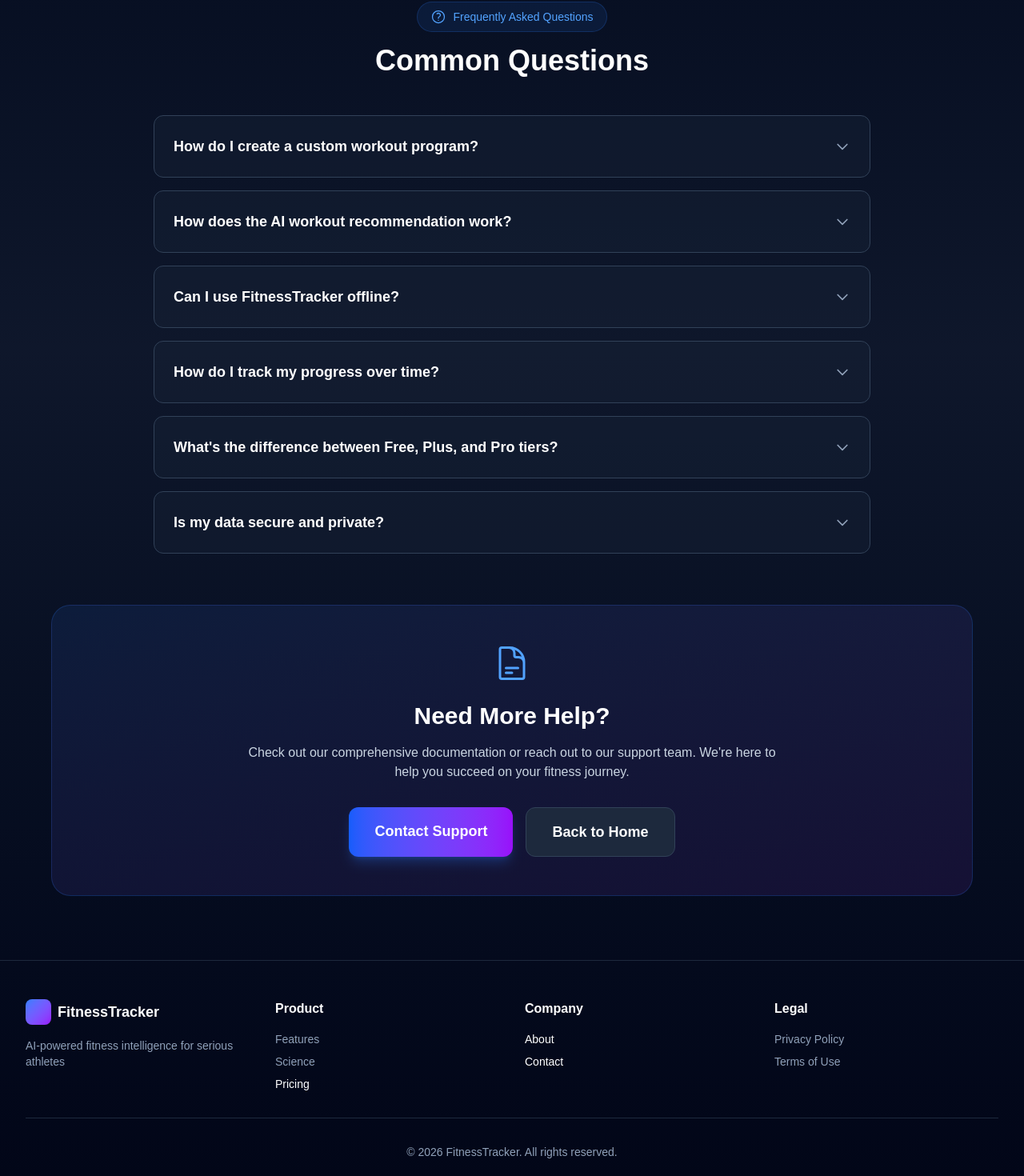
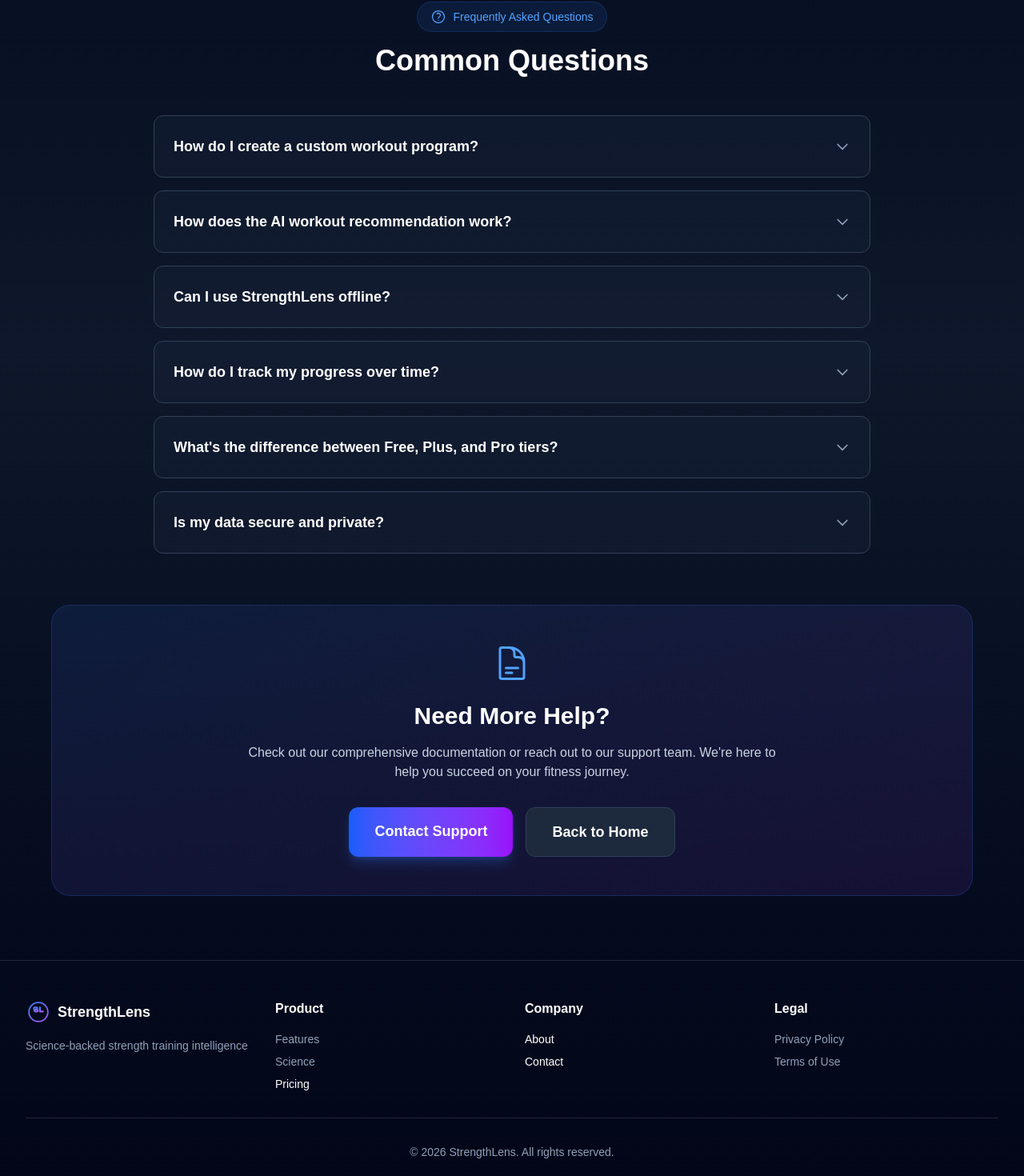
Before and after one commit to AllInOneFitness/fitnesstracker-website, a Next.js app: page /support in a window 1280 px wide. Shown: the part 624-2094 px from the top of the page at 80% size. Built offline with nearby package versions, Linux system fonts and the light colour scheme.

Commit message:
Complete rebrand: Update all pages with StrengthLens branding, logos, and support@strengthlens.com email

```diff
--- a/app/privacy-policy/page.tsx
+++ b/app/privacy-policy/page.tsx
@@ -1,4 +1,5 @@
 import Link from 'next/link';
+import Logo from '../components/Logo';
 
 export default function PrivacyPolicy() {
   return (
@@ -8,8 +9,8 @@
         <div className="max-w-7xl mx-auto px-4 sm:px-6 lg:px-8">
           <div className="flex justify-between items-center h-16">
             <Link href="/" className="flex items-center space-x-2">
-              <div className="w-8 h-8 bg-gradient-to-br from-blue-500 to-purple-600 rounded-lg"></div>
-              <span className="text-xl font-bold text-white">FitnessTracker</span>
+              <Logo className="w-8 h-8" />
+              <span className="text-xl font-bold text-white">StrengthLens</span>
             </Link>
             <div className="hidden md:flex space-x-8">
               <Link href="/#features" className="text-slate-300 hover:text-white transition">Features</Link>
@@ -34,7 +35,7 @@
             <div className="bg-slate-800/50 border border-slate-700 rounded-2xl p-8 mb-8">
               <h2 className="text-2xl font-bold text-white mb-4">Our Commitment to Your Privacy</h2>
               <p className="text-slate-300 leading-relaxed">
-                At FitnessTracker, we take your privacy seriously. This Privacy Policy explains how we collect,
+                At StrengthLens, we take your privacy seriously. This Privacy Policy explains how we collect,
                 use, disclose, and safeguard your information when you use our mobile application and services.
                 We are committed to protecting your personal data and being transparent about our practices.
               </p>
@@ -224,7 +225,7 @@
               <h2 className="text-3xl font-bold text-white mb-6">7. Children's Privacy</h2>
               <div className="bg-slate-800/30 border border-slate-700 rounded-xl p-6">
                 <p className="text-slate-300">
-                  FitnessTracker is not intended for children under 13 years of age. We do not knowingly collect
+                  StrengthLens is not intended for children under 13 years of age. We do not knowingly collect
                   personal information from children under 13. If you believe we have collected information from
                   a child under 13, please contact us immediately.
                 </p>
@@ -260,7 +261,7 @@
                   If you have any questions about this Privacy Policy or our data practices, please contact us:
                 </p>
                 <div className="space-y-2 text-slate-300">
-                  <p><strong className="text-white">Email:</strong> privacy@fitnesstracker.app</p>
+                  <p><strong className="text-white">Email:</strong> privacy@strengthlens.com</p>
                   <p><strong className="text-white">Support:</strong> <Link href="/support" className="text-blue-400 hover:text-blue-300">Visit our Support page</Link></p>
                 </div>
               </div>
@@ -274,12 +275,12 @@
         <div className="max-w-7xl mx-auto">
           <div className="grid md:grid-cols-4 gap-8 mb-8">
             <div>
-              <div className="flex items-center space-x-2 mb-4">
-                <div className="w-8 h-8 bg-gradient-to-br from-blue-500 to-purple-600 rounded-lg"></div>
-                <span className="text-lg font-bold text-white">FitnessTracker</span>
-              </div>
+              <Link href="/" className="flex items-center space-x-2 mb-4 inline-flex">
+                <Logo className="w-8 h-8" />
+                <span className="text-lg font-bold text-white">StrengthLens</span>
+              </Link>
               <p className="text-slate-400 text-sm">
-                AI-powered fitness intelligence for serious athletes
+                Science-backed strength training intelligence
               </p>
             </div>
             <div>
@@ -306,7 +307,7 @@
             </div>
           </div>
           <div className="border-t border-slate-800 pt-8 text-center text-slate-400 text-sm">
-            <p>© 2026 FitnessTracker. All rights reserved.</p>
+            <p>© 2026 StrengthLens. All rights reserved.</p>
           </div>
         </div>
       </footer>
--- a/app/support/page.tsx
+++ b/app/support/page.tsx
@@ -5,6 +5,7 @@
   DocumentTextIcon,
   ChatBubbleLeftRightIcon
 } from '@heroicons/react/24/outline';
+import Logo from '../components/Logo';
 
 export default function Support() {
   return (
@@ -14,8 +15,8 @@
         <div className="max-w-7xl mx-auto px-4 sm:px-6 lg:px-8">
           <div className="flex justify-between items-center h-16">
             <Link href="/" className="flex items-center space-x-2">
-              <div className="w-8 h-8 bg-gradient-to-br from-blue-500 to-purple-600 rounded-lg"></div>
-              <span className="text-xl font-bold text-white">FitnessTracker</span>
+              <Logo className="w-8 h-8" />
+              <span className="text-xl font-bold text-white">StrengthLens</span>
             </Link>
             <div className="hidden md:flex space-x-8">
               <Link href="/#features" className="text-slate-300 hover:text-white transition">Features</Link>
@@ -54,10 +55,10 @@
                 Get help from our support team. We typically respond within 24 hours.
               </p>
               <a
-                href="mailto:support@fitnesstracker.app"
+                href="mailto:support@strengthlens.com"
                 className="inline-flex items-center text-blue-400 hover:text-blue-300 font-medium"
               >
-                support@fitnesstracker.app
+                support@strengthlens.com
                 <svg className="w-4 h-4 ml-2" fill="none" stroke="currentColor" viewBox="0 0 24 24">
                   <path strokeLinecap="round" strokeLinejoin="round" strokeWidth={2} d="M9 5l7 7-7 7" />
                 </svg>
@@ -154,14 +155,14 @@
               {/* FAQ Item 3 */}
               <details className="bg-slate-800/30 border border-slate-700 rounded-xl p-6 group">
                 <summary className="text-lg font-semibold text-white cursor-pointer list-none flex items-center justify-between">
-                  <span>Can I use FitnessTracker offline?</span>
+                  <span>Can I use StrengthLens offline?</span>
                   <svg className="w-5 h-5 text-slate-400 group-open:rotate-180 transition-transform" fill="none" stroke="currentColor" viewBox="0 0 24 24">
                     <path strokeLinecap="round" strokeLinejoin="round" strokeWidth={2} d="M19 9l-7 7-7-7" />
                   </svg>
                 </summary>
                 <div className="mt-4 text-slate-300 leading-relaxed">
                   <p className="mb-3">
-                    Yes! FitnessTracker is designed with an offline-first architecture:
+                    Yes! StrengthLens is designed with an offline-first architecture:
                   </p>
                   <ul className="space-y-2 ml-2">
                     <li className="flex items-start">
@@ -197,7 +198,7 @@
                 </summary>
                 <div className="mt-4 text-slate-300 leading-relaxed">
                   <p className="mb-3">
-                    FitnessTracker provides comprehensive progress tracking through the Analytics tab:
+                    StrengthLens provides comprehensive progress tracking through the Analytics tab:
                   </p>
                   <ul className="space-y-2 ml-2">
                     <li className="flex items-start">
@@ -347,7 +348,7 @@
             </p>
             <div className="flex flex-col sm:flex-row gap-4 justify-center">
               <a
-                href="mailto:support@fitnesstracker.app"
+                href="mailto:support@strengthlens.com"
                 className="px-8 py-4 text-lg font-semibold text-white bg-gradient-to-r from-blue-600 to-purple-600 rounded-xl hover:from-blue-700 hover:to-purple-700 transition shadow-lg shadow-blue-500/25"
               >
                 Contact Support
@@ -368,12 +369,12 @@
         <div className="max-w-7xl mx-auto">
           <div className="grid md:grid-cols-4 gap-8 mb-8">
             <div>
-              <div className="flex items-center space-x-2 mb-4">
-                <div className="w-8 h-8 bg-gradient-to-br from-blue-500 to-purple-600 rounded-lg"></div>
-                <span className="text-lg font-bold text-white">FitnessTracker</span>
-              </div>
+              <Link href="/" className="flex items-center space-x-2 mb-4 inline-flex">
+                <Logo className="w-8 h-8" />
+                <span className="text-lg font-bold text-white">StrengthLens</span>
+              </Link>
               <p className="text-slate-400 text-sm">
-                AI-powered fitness intelligence for serious athletes
+                Science-backed strength training intelligence
               </p>
             </div>
             <div>
@@ -400,7 +401,7 @@
             </div>
           </div>
           <div className="border-t border-slate-800 pt-8 text-center text-slate-400 text-sm">
-            <p>© 2026 FitnessTracker. All rights reserved.</p>
+            <p>© 2026 StrengthLens. All rights reserved.</p>
           </div>
         </div>
       </footer>
--- a/app/terms-of-use/page.tsx
+++ b/app/terms-of-use/page.tsx
@@ -1,3 +1,4 @@
+import Logo from '../components/Logo';
 import Link from 'next/link';
 
 export default function TermsOfUse() {
@@ -8,8 +9,8 @@
         <div className="max-w-7xl mx-auto px-4 sm:px-6 lg:px-8">
           <div className="flex justify-between items-center h-16">
             <Link href="/" className="flex items-center space-x-2">
-              <div className="w-8 h-8 bg-gradient-to-br from-blue-500 to-purple-600 rounded-lg"></div>
-              <span className="text-xl font-bold text-white">FitnessTracker</span>
+              <Logo className="w-8 h-8" />
+              <span className="text-xl font-bold text-white">StrengthLens</span>
             </Link>
             <div className="hidden md:flex space-x-8">
               <Link href="/#features" className="text-slate-300 hover:text-white transition">Features</Link>
@@ -34,7 +35,7 @@
             <div className="bg-slate-800/50 border border-slate-700 rounded-2xl p-8 mb-8">
               <h2 className="text-2xl font-bold text-white mb-4">Agreement to Terms</h2>
               <p className="text-slate-300 leading-relaxed">
-                By accessing or using the FitnessTracker mobile application and services, you agree to be bound
+                By accessing or using the StrengthLens mobile application and services, you agree to be bound
                 by these Terms of Use. If you do not agree to these terms, please do not use our services.
               </p>
             </div>
@@ -43,7 +44,7 @@
               <h2 className="text-3xl font-bold text-white mb-6">1. Acceptance of Terms</h2>
               <div className="bg-slate-800/30 border border-slate-700 rounded-xl p-6">
                 <p className="text-slate-300 mb-4">
-                  These Terms of Use constitute a legally binding agreement between you and FitnessTracker.
+                  These Terms of Use constitute a legally binding agreement between you and StrengthLens.
                   By creating an account or using our services, you acknowledge that you have read, understood,
                   and agree to be bound by these terms.
                 </p>
@@ -60,7 +61,7 @@
                 <ul className="space-y-3 text-slate-300">
                   <li className="flex items-start">
                     <span className="text-blue-400 mr-2">•</span>
-                    <span>You must be at least 13 years old to use FitnessTracker</span>
+                    <span>You must be at least 13 years old to use StrengthLens</span>
                   </li>
                   <li className="flex items-start">
                     <span className="text-blue-400 mr-2">•</span>
@@ -144,7 +145,7 @@
               <h2 className="text-3xl font-bold text-white mb-6">5. Medical Disclaimer</h2>
               <div className="bg-gradient-to-br from-yellow-500/10 to-orange-500/10 border border-yellow-500/20 rounded-xl p-6">
                 <p className="text-slate-300 mb-4 font-semibold">
-                  ⚠️ IMPORTANT: FitnessTracker is NOT a medical device or medical advice service.
+                  ⚠️ IMPORTANT: StrengthLens is NOT a medical device or medical advice service.
                 </p>
                 <ul className="space-y-2 text-slate-300">
                   <li className="flex items-start">
@@ -175,7 +176,7 @@
               <h2 className="text-3xl font-bold text-white mb-6">6. Intellectual Property</h2>
               <div className="bg-slate-800/30 border border-slate-700 rounded-xl p-6">
                 <p className="text-slate-300 mb-4">
-                  All content, features, and functionality of FitnessTracker, including but not limited to:
+                  All content, features, and functionality of StrengthLens, including but not limited to:
                 </p>
                 <ul className="space-y-2 text-slate-300 mb-4">
                   <li className="flex items-start">
@@ -196,7 +197,7 @@
                   </li>
                 </ul>
                 <p className="text-slate-300">
-                  are owned by FitnessTracker and protected by copyright, trademark, and other intellectual
+                  are owned by StrengthLens and protected by copyright, trademark, and other intellectual
                   property laws. You may not copy, modify, distribute, or create derivative works without
                   our express written permission.
                 </p>
@@ -292,7 +293,7 @@
               <div className="bg-slate-800/30 border border-slate-700 rounded-xl p-6 mb-4">
                 <h3 className="text-xl font-semibold text-white mb-3">Service Provided "AS IS"</h3>
                 <p className="text-slate-300 mb-4">
-                  FitnessTracker is provided "as is" without warranties of any kind, express or implied.
+                  StrengthLens is provided "as is" without warranties of any kind, express or implied.
                   We do not guarantee:
                 </p>
                 <ul className="space-y-2 text-slate-300">
@@ -317,7 +318,7 @@
               <div className="bg-slate-800/30 border border-slate-700 rounded-xl p-6">
                 <h3 className="text-xl font-semibold text-white mb-3">Limitation of Liability</h3>
                 <p className="text-slate-300">
-                  To the maximum extent permitted by law, FitnessTracker shall not be liable for any indirect,
+                  To the maximum extent permitted by law, StrengthLens shall not be liable for any indirect,
                   incidental, special, consequential, or punitive damages, including but not limited to loss of
                   profits, data, or other intangible losses resulting from your use of the service.
                 </p>
@@ -328,7 +329,7 @@
               <h2 className="text-3xl font-bold text-white mb-6">11. Indemnification</h2>
               <div className="bg-slate-800/30 border border-slate-700 rounded-xl p-6">
                 <p className="text-slate-300">
-                  You agree to indemnify and hold harmless FitnessTracker, its officers, directors, employees,
+                  You agree to indemnify and hold harmless StrengthLens, its officers, directors, employees,
                   and agents from any claims, damages, losses, liabilities, and expenses (including legal fees)
                   arising from your use of the service or violation of these terms.
                 </p>
@@ -340,7 +341,7 @@
               <div className="bg-slate-800/30 border border-slate-700 rounded-xl p-6">
                 <p className="text-slate-300">
                   These Terms of Use shall be governed by and construed in accordance with the laws of the
-                  jurisdiction in which FitnessTracker operates, without regard to conflict of law principles.
+                  jurisdiction in which StrengthLens operates, without regard to conflict of law principles.
                 </p>
               </div>
             </section>
@@ -363,7 +364,7 @@
                   Questions about these Terms of Use? Contact us:
                 </p>
                 <div className="space-y-2 text-slate-300">
-                  <p><strong className="text-white">Email:</strong> legal@fitnesstracker.app</p>
+                  <p><strong className="text-white">Email:</strong> legal@strengthlens.com</p>
                   <p><strong className="text-white">Support:</strong> <Link href="/support" className="text-blue-400 hover:text-blue-300">Visit our Support page</Link></p>
                 </div>
               </div>
@@ -378,8 +379,8 @@
           <div className="grid md:grid-cols-4 gap-8 mb-8">
             <div>
               <div className="flex items-center space-x-2 mb-4">
-                <div className="w-8 h-8 bg-gradient-to-br from-blue-500 to-purple-600 rounded-lg"></div>
-                <span className="text-lg font-bold text-white">FitnessTracker</span>
+                <Logo className="w-8 h-8" />
+                <span className="text-lg font-bold text-white">StrengthLens</span>
               </div>
               <p className="text-slate-400 text-sm">
                 AI-powered fitness intelligence for serious athletes
@@ -409,7 +410,7 @@
             </div>
           </div>
           <div className="border-t border-slate-800 pt-8 text-center text-slate-400 text-sm">
-            <p>© 2026 FitnessTracker. All rights reserved.</p>
+            <p>© 2026 StrengthLens. All rights reserved.</p>
           </div>
         </div>
       </footer>
```
Also changed, not shown: 1 other file (tests, documents, lock files or other folders).
